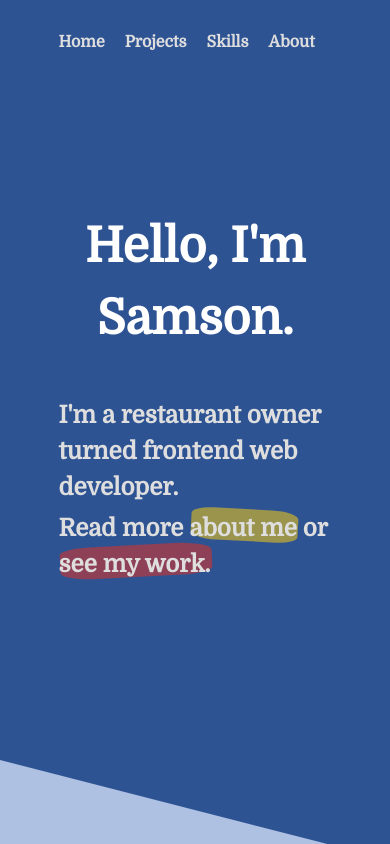
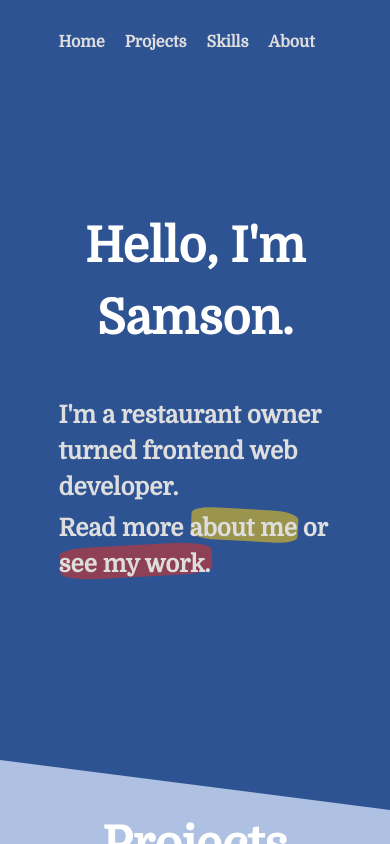
Before and after one commit to samsonc89/samson-react-portfolio, a React (Vite) app: page / in a window 390 px wide. Shown: the top 844 px of the page. Built offline with nearby package versions, Linux system fonts and the light colour scheme.

Commit message:
Change height of angle for small screens

```diff
--- a/src/components/home/home.css
+++ b/src/components/home/home.css
@@ -70,4 +70,8 @@
   #home > h2 {
     padding-left: 0;
   }
+  .home-angle,
+  .home-angle::after {
+    height: 50px;
+  }
 }
```
